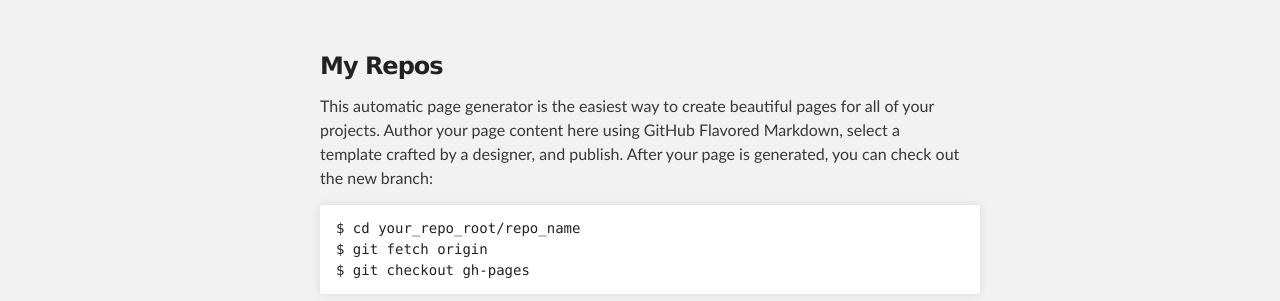
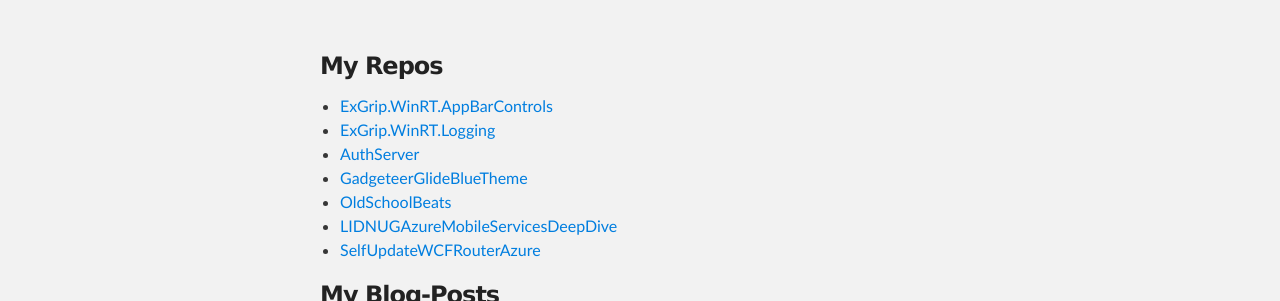
Before and after one commit to Injac/awsomedevisgner, a plain HTML site: page index.html in a window 1280 px wide. Shown: the part 450-751 px from the top of the page. Drawn offline with Linux system fonts and the light colour scheme.

Commit message:
Added the repo links

```diff
--- a/index.html
+++ b/index.html
@@ -25,17 +25,18 @@
     <!-- MAIN CONTENT -->
     <div id="main_content_wrap" class="outer">
       <section id="main_content" class="inner">
-        <h3>
+  <h3>
 <a id="welcome-to-github-pages" class="anchor" href="#welcome-to-github-pages" aria-hidden="true"><span class="octicon octicon-link"></span></a>My Repos</h3>
 
-<p>This automatic page generator is the easiest way to create beautiful pages for all of your projects. Author your page content here using GitHub Flavored Markdown, select a template crafted by a designer, and publish. After your page is generated, you can check out the new branch:</p>
-
-<pre><code>$ cd your_repo_root/repo_name
-$ git fetch origin
-$ git checkout gh-pages
-</code></pre>
-
-<p>If you're using the GitHub for Mac, simply sync your repository and you'll see the new branch.</p>
+<ul>
+  <li><a href="https://github.com/Injac/ExGrip.WinRT.AppBarControls">ExGrip.WinRT.AppBarControls</a></li>
+  <li><a href="https://github.com/Injac/ExGrip.WinRT.Logging">ExGrip.WinRT.Logging</a></li>
+  <li><a href="https://github.com/Injac/AuthServer">AuthServer</a></li>
+      <li><a href="https://github.com/Injac/GadgeteerGlideBlueTheme">GadgeteerGlideBlueTheme</a></li>
+      <li><a href="https://github.com/Injac/OldSchoolBeats">OldSchoolBeats</a></li>
+      <li><a href="https://github.com/Injac/LIDNUGAzureMobileServicesDeepDive">LIDNUGAzureMobileServicesDeepDive</a></li>
+      <li><a href="https://github.com/Injac/SelfUpdateWCFRouterAzure">SelfUpdateWCFRouterAzure</a></li>
+</ul>
 
 <h3>
 <a id="designer-templates" class="anchor" href="#designer-templates" aria-hidden="true"><span class="octicon octicon-link"></span></a>My Blog-Posts</h3>
@@ -57,7 +58,7 @@ $ git checkout gh-pages
     <!-- FOOTER  -->
     <div id="footer_wrap" class="outer">
       <footer class="inner">
-        <p class="copyright">Awsomedevisgner maintained by <a href="https://github.com/Injac">Injac</a></p>
+
         <p>Published with <a href="http://pages.github.com">GitHub Pages</a></p>
       </footer>
     </div>
```
